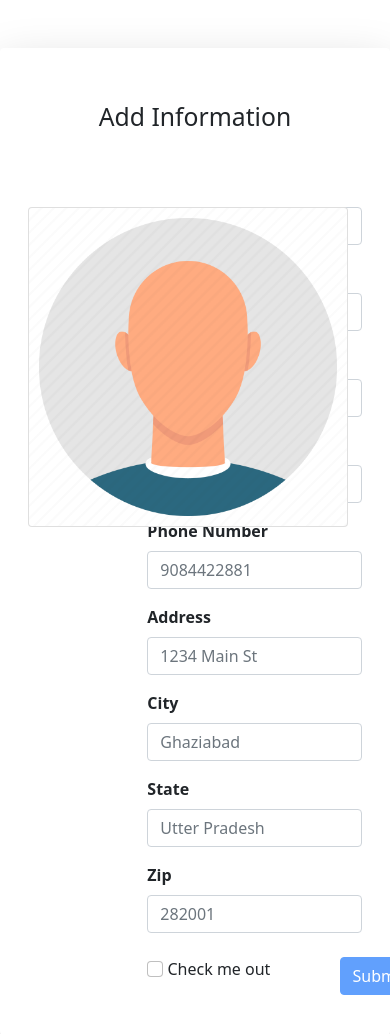
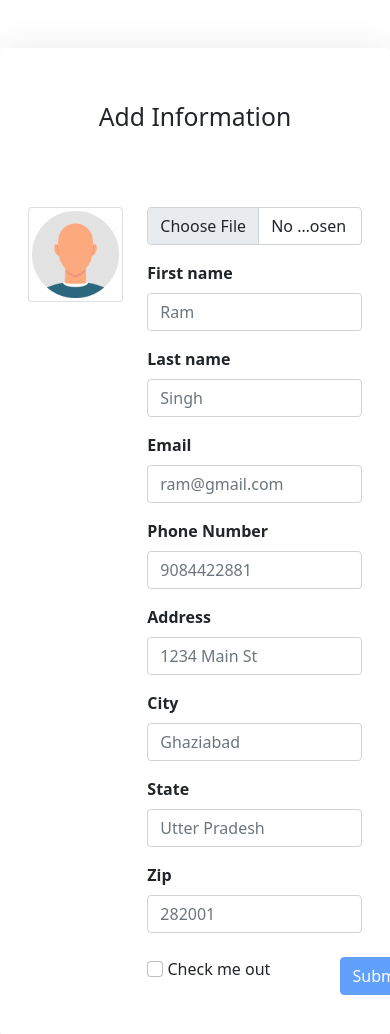
Before and after one commit to vishalMCE/Face-Recognition-Web, a Flask app: page /admin in a window 390 px wide; the page is wider, and only the part inside the window is pictured. Shown: the part 56-1090 px from the top of that part. Run offline with Flask 2, Linux system fonts and the light colour scheme; data comes from the database, SQL or seed files in the repository.

Commit message:
mantain image responsiveness

```diff
--- a/templates/admin.html
+++ b/templates/admin.html
@@ -11,7 +11,7 @@
         </div>
 
         <div class="col-4">
-            <div class="preview card" style="width: 20rem;">
+            <div class="preview card" style="width: auto;">
                 <img id="file_preview" class="card-img-top" src="/static/ram.png">
             </div>
         </div>
--- a/templates/index.html
+++ b/templates/index.html
@@ -35,7 +35,7 @@
 <div class="container">
     <div class="row shadow-lg p-3 mb-5 bg-body rounded">
         <div class="my-4 col-4">
-            <div class="preview card" style="width: 20rem;">
+            <div class="preview card" style="width: auto;">
                 <img id="file_preview" class="card-img-top" src="/static/data/{{data.sno}}.jpg" onerror="this.src='/static/ram.png'">
             </div>
         </div>
--- a/templates/update.html
+++ b/templates/update.html
@@ -9,7 +9,7 @@
         </div>
 
         <div class="col-4">
-            <div class="preview card" style="width: 20rem;">
+            <div class="preview card" style="width: auto">
                 <img id="file_preview" class="card-img-top" src="/static/data/{{data.sno}}.jpg" onerror="this.src='/static/ram.png'">
             </div>
         </div>
```
